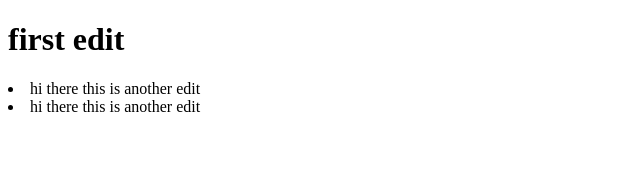
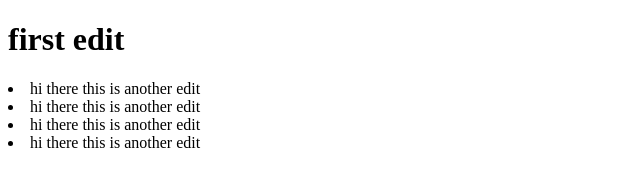
Before and after one commit to gnoleda/SourceTreePractice, a plain HTML site: page index.html in a window 1280 px wide. Shown: the whole page, without its empty margins (0-640 px from the left). Drawn offline with Linux system fonts and the light colour scheme.

Commit message:
4th edit

```diff
--- a/index.html
+++ b/index.html
@@ -9,6 +9,8 @@
       <div>
         <li>hi there this is another edit</li>
         <li>hi there this is another edit</li>
+        <li>hi there this is another edit</li>
+        <li>hi there this is another edit</li>
       </div>
   </body>
 </html>
```
